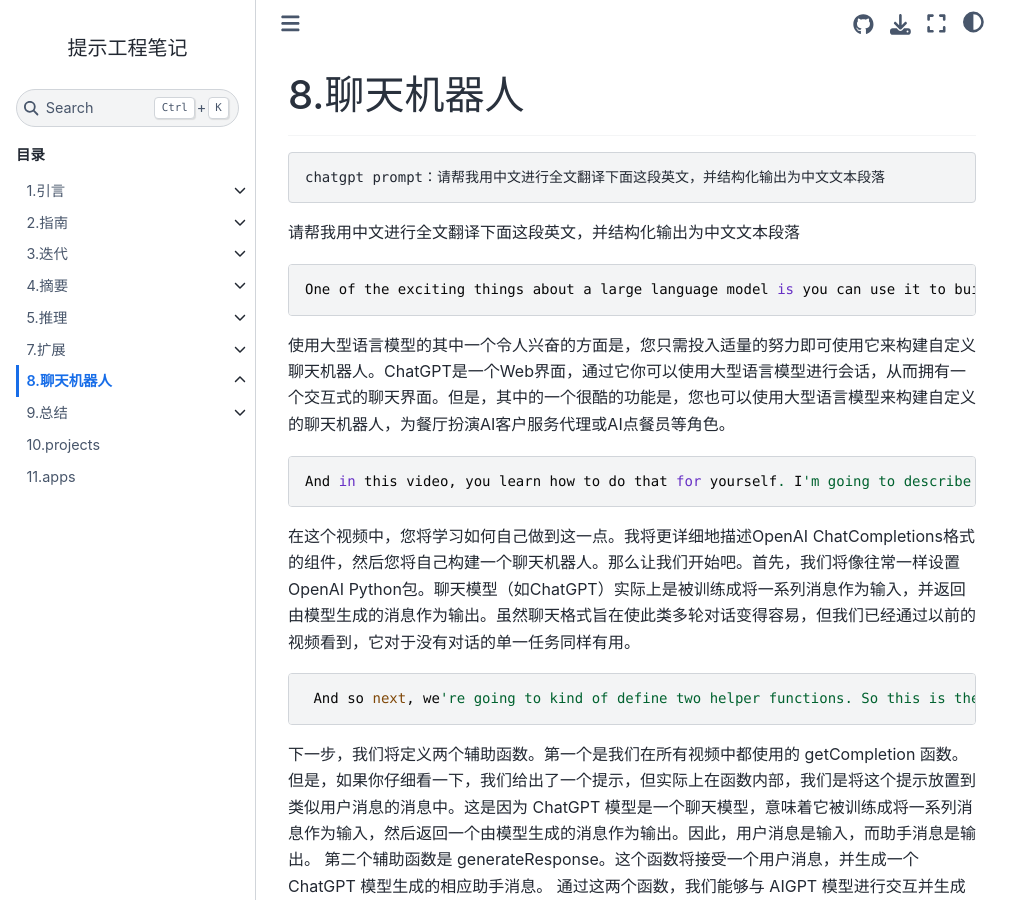
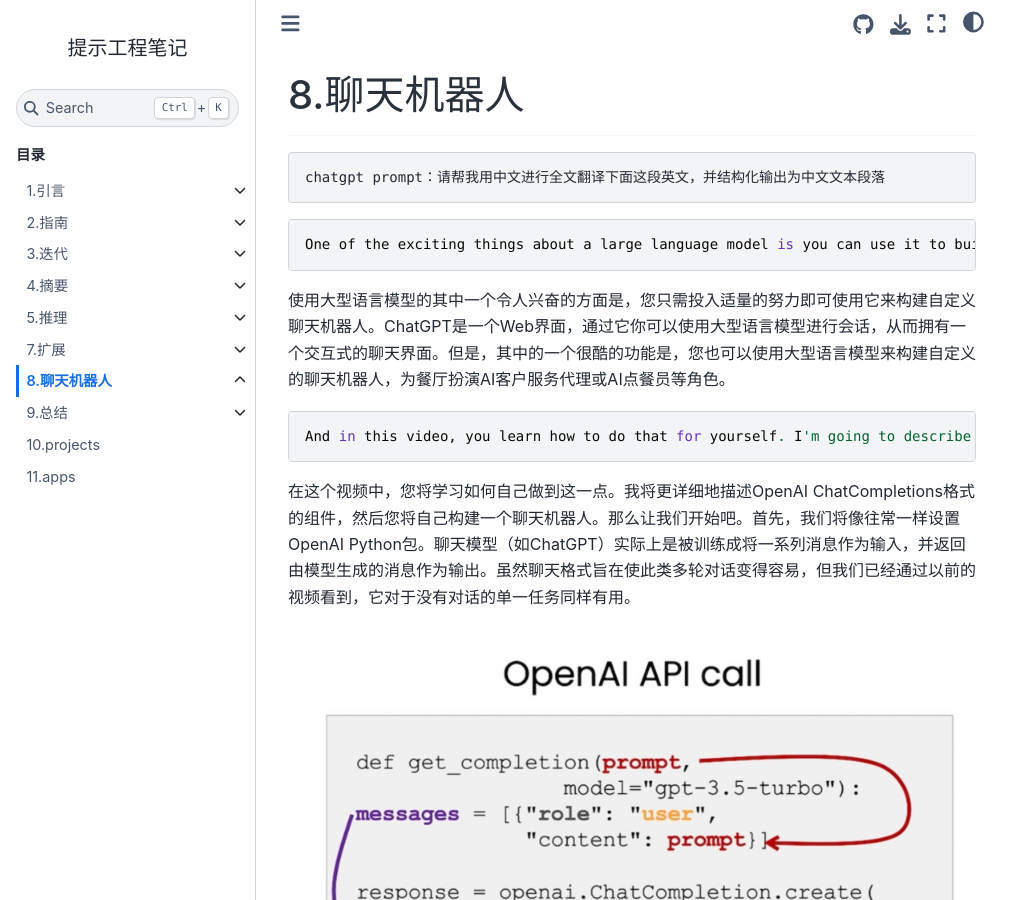
Before and after one commit to isLinXu/prompt-engineering-note, a Sphinx documentation site: the page built from source/Chatbot/index.md, in a window 1280 px wide and 900 px high. Shown: the whole window, without its empty margins (0-1031 px from the left). Built offline with Sphinx 7.4.7 and the Sphinx Book theme 1.1.4, drawn with Linux system fonts in a browser that asks for light colours.

Commit message:
[source]update chatbot

````diff
--- a/source/Chatbot/index.md
+++ b/source/Chatbot/index.md
@@ -11,8 +11,6 @@
 chatgpt prompt：请帮我用中文进行全文翻译下面这段英文，并结构化输出为中文文本段落
 ```
 
-请帮我用中文进行全文翻译下面这段英文，并结构化输出为中文文本段落
-
 ```
 One of the exciting things about a large language model is you can use it to build a custom chatbot with only a modest amount of effort. ChatGPT, the web interface, is a way for you to have a conversational interface, a conversation via a large language model. But one of the cool things is you can also use a large language model to build your custom chatbot to maybe play the role of an AI customer service agent or an AI order taker for a restaurant.
 ```
@@ -25,11 +23,15 @@
 
 在这个视频中，您将学习如何自己做到这一点。我将更详细地描述OpenAI ChatCompletions格式的组件，然后您将自己构建一个聊天机器人。那么让我们开始吧。首先，我们将像往常一样设置OpenAI Python包。聊天模型（如ChatGPT）实际上是被训练成将一系列消息作为输入，并返回由模型生成的消息作为输出。虽然聊天格式旨在使此类多轮对话变得容易，但我们已经通过以前的视频看到，它对于没有对话的单一任务同样有用。
 
+![1-1](./imgs/8-1.png)
+
 ```
  And so next, we're going to kind of define two helper functions. So this is the one that we've been using throughout all the videos, and it's the getCompletion function. But if you kind of look at it, we give a prompt, but then kind of inside the function, what we're actually doing is putting this prompt into what looks like some kind of user message. And this is because the ChatGPT model is a chat model, which means it's trained to take a series of messages as input and then return a model-generated message as output. So the user message is kind of the input, and then the assistant message is the output.
 ```
 
 下一步，我们将定义两个辅助函数。第一个是我们在所有视频中都使用的 getCompletion 函数。但是，如果你仔细看一下，我们给出了一个提示，但实际上在函数内部，我们是将这个提示放置到类似用户消息的消息中。这是因为 ChatGPT 模型是一个聊天模型，意味着它被训练成将一系列消息作为输入，然后返回一个由模型生成的消息作为输出。因此，用户消息是输入，而助手消息是输出。 第二个辅助函数是 generateResponse。这个函数将接受一个用户消息，并生成一个 ChatGPT 模型生成的相应助手消息。 通过这两个函数，我们能够与 AIGPT 模型进行交互并生成对话。
+
+![8-1](./imgs/8-2.png)
 
 ```
  So, in this video, we're going to actually use a different helper function, and instead of kind of putting a single prompt as input and getting a single completion, we're going to pass in a list of messages. And these messages can be kind of from a variety of different roles, so I'll describe those. So here's an example of a list of messages. And so, the first message is a system message, which kind of gives an overall instruction, and then after this message, we have kind of turns between the user and the assistant. And this would kind of continue to go on. And if you've ever used ChatGPT, the web interface, then your messages are the user messages, and then ChatGPT's messages are the assistant messages. So the system message helps to kind of set the behaviour and persona of the assistant, and it acts as kind of a high-level instruction for the conversation.
````
Also changed, not shown: other parts of source/Chatbot/index.md (+4 -0 lines), source/Chatbot/imgs/8-1.png (added), source/Chatbot/imgs/8-2.png (added), source/Chatbot/imgs/8-3.png (added), source/Chatbot/imgs/8-4.png (added).
